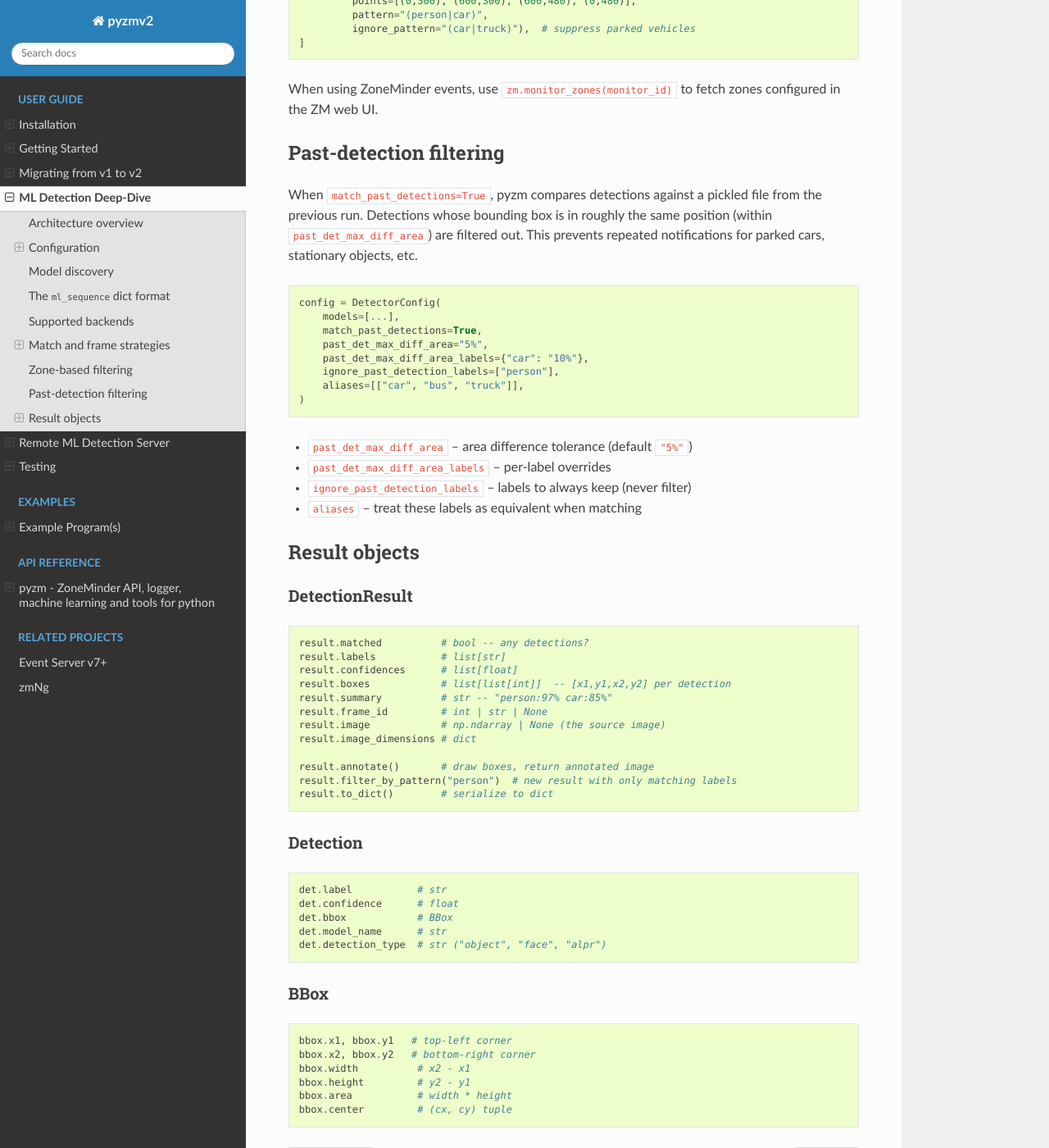
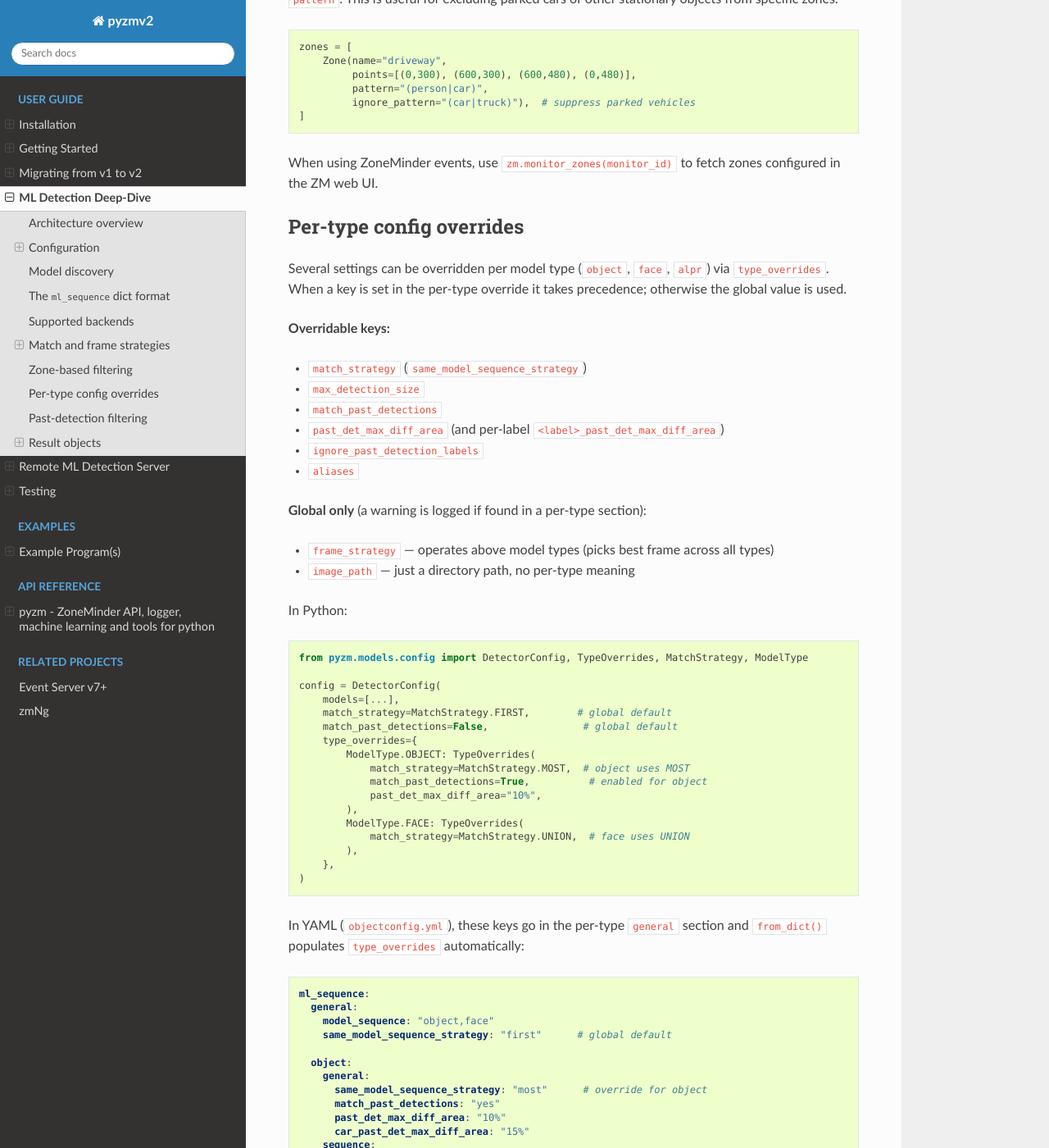
Before and after one commit to ZoneMinder/pyzm, a Sphinx documentation site: the page built from docs/guide/detection.rst, in a window 1280 px wide and 1400 px high, scrolled down 4824 px. Shown: the whole window at 82% size. Built offline with Sphinx 7.4.7 and the Read the Docs theme 3.1.0, drawn with Linux system fonts in a browser that asks for light colours; some of the changed text lies outside the part shown.

Commit message:
docs: add per-type overrides section and remove stale "legacy" wording
- detection.rst: add "Per-type config overrides" section documenting
  TypeOverrides, overridable vs global-only keys, Python and YAML
  examples; note per-type past-detection filtering behavior
- quickstart.rst: remove "legacy" from from_dict() description

Co-Authored-By: Claude Opus 4.6 <noreply@anthropic.com>

```diff
--- a/docs/guide/detection.rst
+++ b/docs/guide/detection.rst
@@ -56,6 +56,7 @@ Top-level detection settings:
        max_detection_size="50%",         # max bbox size (% of image or "Npx")
        match_past_detections=False,      # compare with previous run
        past_det_max_diff_area="5%",      # area tolerance for past matching
+       type_overrides={...},             # per-type overrides (see below)
    )
 
 ModelConfig
@@ -245,6 +246,9 @@ are combined:
 - **most_unique** -- use the model with the most unique labels
 - **union** -- merge all detections from all models
 
+``match_strategy`` can be overridden per model type via
+``type_overrides`` (see :ref:`per-type-overrides` below).
+
 
 Zone-based filtering
 ---------------------
@@ -286,6 +290,79 @@ When using ZoneMinder events, use ``zm.monitor_zones(monitor_id)`` to
 fetch zones configured in the ZM web UI.
 
 
+.. _per-type-overrides:
+
+Per-type config overrides
+--------------------------
+
+Several settings can be overridden per model type (``object``, ``face``,
+``alpr``) via ``type_overrides``.  When a key is set in the per-type
+override it takes precedence; otherwise the global value is used.
+
+**Overridable keys:**
+
+- ``match_strategy`` (``same_model_sequence_strategy``)
+- ``max_detection_size``
+- ``match_past_detections``
+- ``past_det_max_diff_area`` (and per-label ``<label>_past_det_max_diff_area``)
+- ``ignore_past_detection_labels``
+- ``aliases``
+
+**Global only** (a warning is logged if found in a per-type section):
+
+- ``frame_strategy`` — operates above model types (picks best frame
+  across all types)
+- ``image_path`` — just a directory path, no per-type meaning
+
+In Python:
+
+.. code-block:: python
+
+   from pyzm.models.config import DetectorConfig, TypeOverrides, MatchStrategy, ModelType
+
+   config = DetectorConfig(
+       models=[...],
+       match_strategy=MatchStrategy.FIRST,        # global default
+       match_past_detections=False,                # global default
+       type_overrides={
+           ModelType.OBJECT: TypeOverrides(
+               match_strategy=MatchStrategy.MOST,  # object uses MOST
+               match_past_detections=True,          # enabled for object
+               past_det_max_diff_area="10%",
+           ),
+           ModelType.FACE: TypeOverrides(
+               match_strategy=MatchStrategy.UNION,  # face uses UNION
+           ),
+       },
+   )
+
+In YAML (``objectconfig.yml``), these keys go in the per-type
+``general`` section and ``from_dict()`` populates ``type_overrides``
+automatically:
+
+.. code-block:: yaml
+
+   ml_sequence:
+     general:
+       model_sequence: "object,face"
+       same_model_sequence_strategy: "first"      # global default
+
+     object:
+       general:
+         same_model_sequence_strategy: "most"      # override for object
+         match_past_detections: "yes"
+         past_det_max_diff_area: "10%"
+         car_past_det_max_diff_area: "15%"
+       sequence:
+         - ...
+
+     face:
+       general:
+         same_model_sequence_strategy: "union"     # override for face
+       sequence:
+         - ...
+
+
 Past-detection filtering
 -------------------------
 
@@ -310,6 +387,12 @@ stationary objects, etc.
 - ``past_det_max_diff_area_labels`` -- per-label overrides
 - ``ignore_past_detection_labels`` -- labels to always keep (never filter)
 - ``aliases`` -- treat these labels as equivalent when matching
+
+All of these can be overridden per model type using ``type_overrides``
+(see :ref:`per-type-overrides`).  Past-detection filtering is applied
+per-type: detections are grouped by their ``detection_type`` and each
+group uses its own resolved config.  Past data is loaded once, and all
+detections are saved once after filtering.
 
 
 Result objects
--- a/docs/guide/quickstart.rst
+++ b/docs/guide/quickstart.rst
@@ -188,7 +188,7 @@ If you have an ``ml_sequence`` dict (from ``objectconfig.yml``):
    detector = Detector.from_dict(ml_options)
    result = detector.detect("/path/to/image.jpg")
 
-``from_dict()`` parses the legacy dict format used by ``objectconfig.yml``
+``from_dict()`` parses the nested dict format used by ``objectconfig.yml``
 and builds a fully typed ``DetectorConfig`` internally.
 
 
```
